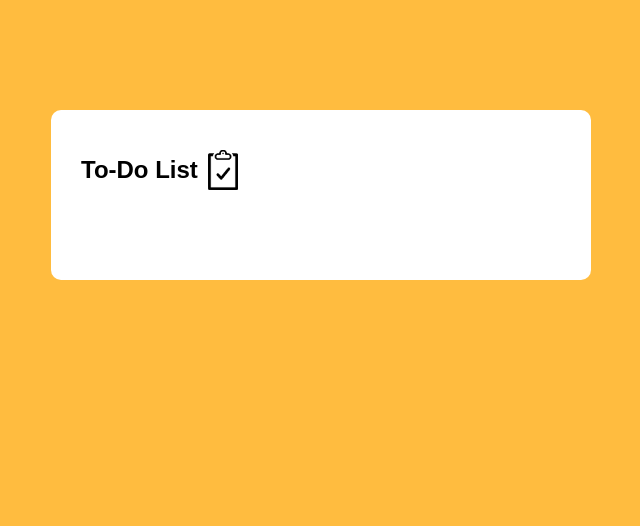
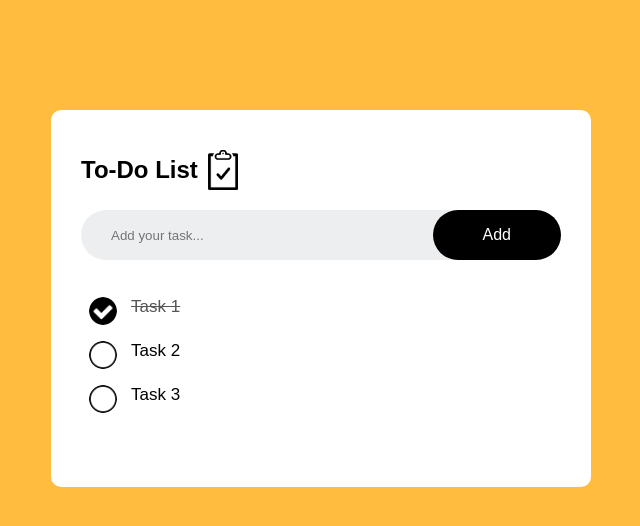
Before and after one commit to saLucasRd/JsToDoList, a plain HTML site: page index.html in a window 1280 px wide. Shown: the whole page, without its empty margins (319-959 px from the left). Drawn offline with Linux system fonts and the light colour scheme.

Commit message:
Second commit. Imgs folder add some minor additions to the css

```diff
--- a/index.html
+++ b/index.html
@@ -9,7 +9,20 @@
     <body>
         <div class="container">
             <div class="todo-app">
-                <h2>To-Do List<img src="icontodo.png" /></h2>
+                <h2>To-Do List<img src="images/icontodo.png" /></h2>
+                <div class="row">
+                    <input
+                        type="text"
+                        id="inputbox"
+                        placeholder="Add your task..."
+                    />
+                    <button>Add</button>
+                </div>
+                <ul id="list-container">
+                    <li class="checked">Task 1</li>
+                    <li>Task 2</li>
+                    <li>Task 3</li>
+                </ul>
             </div>
         </div>
     </body>
--- a/style.css
+++ b/style.css
@@ -30,3 +30,57 @@
     width: 30px;
     margin-left: 10px;
 }
+
+.row {
+    display: flex;
+    align-items: center;
+    justify-content: space-between;
+    background: #edeef0;
+    border-radius: 30px;
+    padding-left: 20px;
+    margin-bottom: 25px;
+}
+input {
+    flex: 1;
+    border: none;
+    outline: none;
+    background: transparent;
+    padding: 10px;
+}
+button {
+    border: none;
+    outline: none;
+    padding: 16px 50px;
+    background: #000;
+    color: #fff;
+    font-size: 16px;
+    cursor: pointer;
+    border-radius: 40px;
+}
+ul li {
+    list-style: none;
+    font-size: 17px;
+    padding: 12px 8px 12px 50px;
+    user-select: none;
+    cursor: pointer;
+    position: relative;
+}
+ul li::before {
+    content: '';
+    position: absolute;
+    height: 28px;
+    width: 28px;
+    border-radius: 50%;
+    background-image: url(images/unchecked.png);
+    background-size: cover;
+    background-position: center;
+    top: 12px;
+    left: 8px;
+}
+ul li.checked {
+    color: #555;
+    text-decoration: line-through;
+}
+ul li.checked::before {
+    background-image: url(images/checked.png);
+}
```
Also changed, not shown: images/checked.png (added), images/icontodo.png (renamed from icontodo.png), images/unchecked.png (added).
